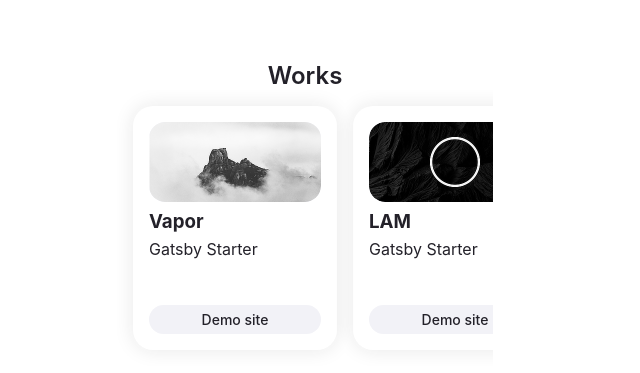
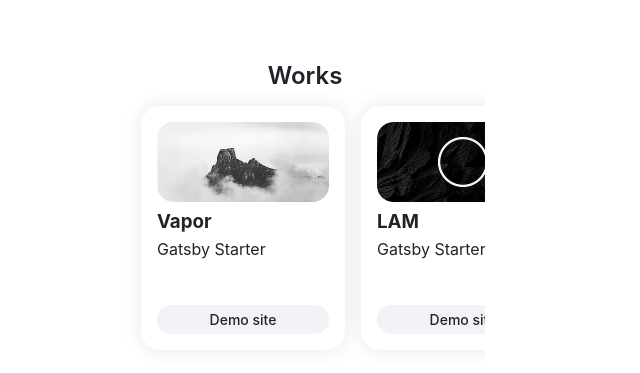
Before and after one commit to weensy/weensy.dev, a Gatsby site: page / in a window 1280 px wide. Shown: the part 757-1130 px from the top of the page, without its empty margins (335-975 px from the left). Built offline with nearby package versions, Linux system fonts and the light colour scheme; Gatsby itself is replaced by a stand-in of ours; a web font is replaced by a local one.

Commit message:
Fix slider css

```diff
--- a/src/pages/index.tsx
+++ b/src/pages/index.tsx
@@ -59,12 +59,13 @@ const linkTitleStyles = {
   textAlign: "center" as "center"
 }
 const sliderContainerStyles = {
-  overflowX: "scroll" as "scroll"
+  overflowX: "scroll" as "scroll",
+  maxWidth: 360
 }
 const sliderMainStyles = {
   display: "flex",
-  maxWidth: 360,
-  padding: 8
+  padding: 8,
+  width: 220 * 3
 }
 const caseStyles = {
   boxSizing: "border-box" as "border-box",
```
